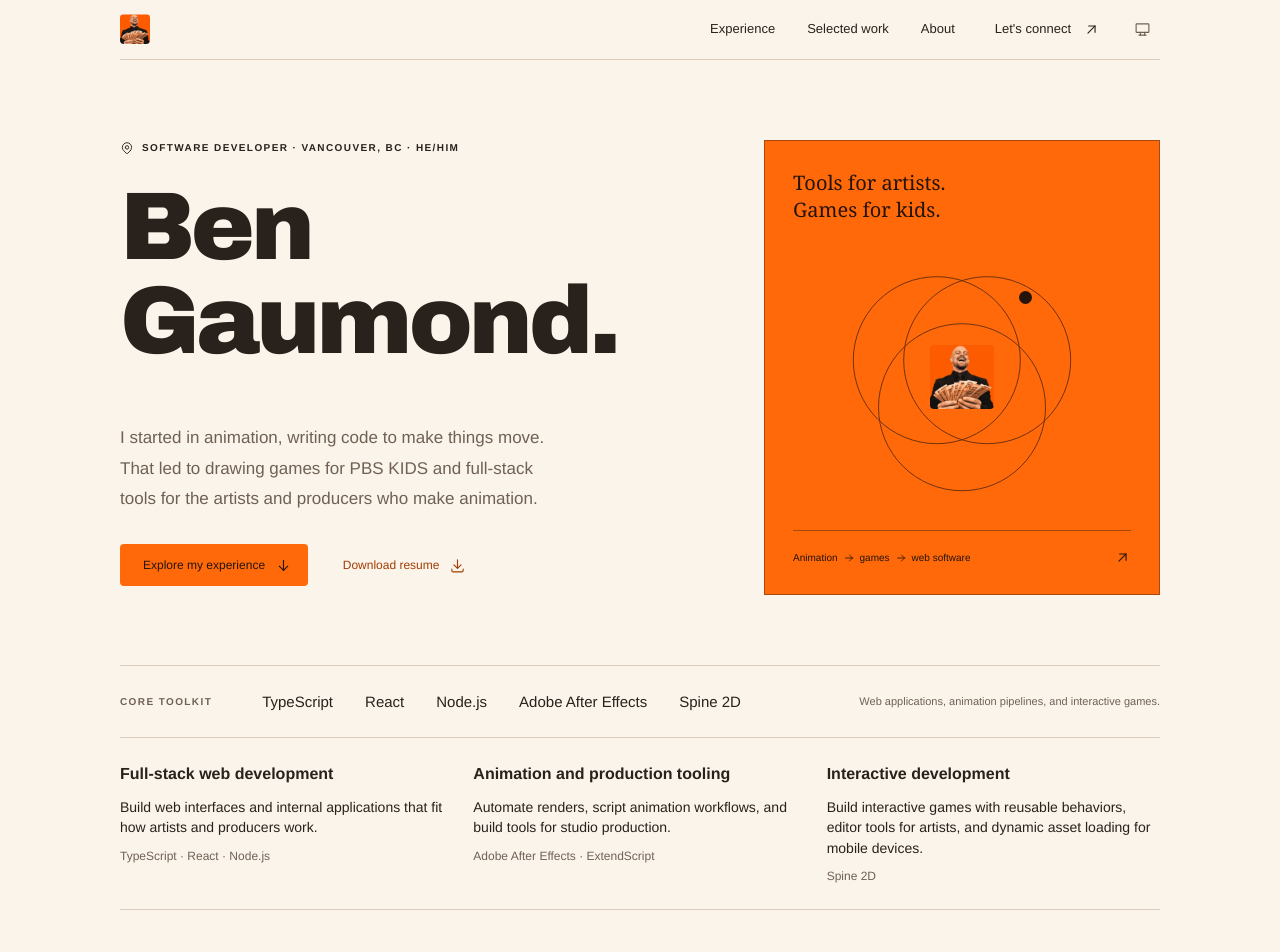
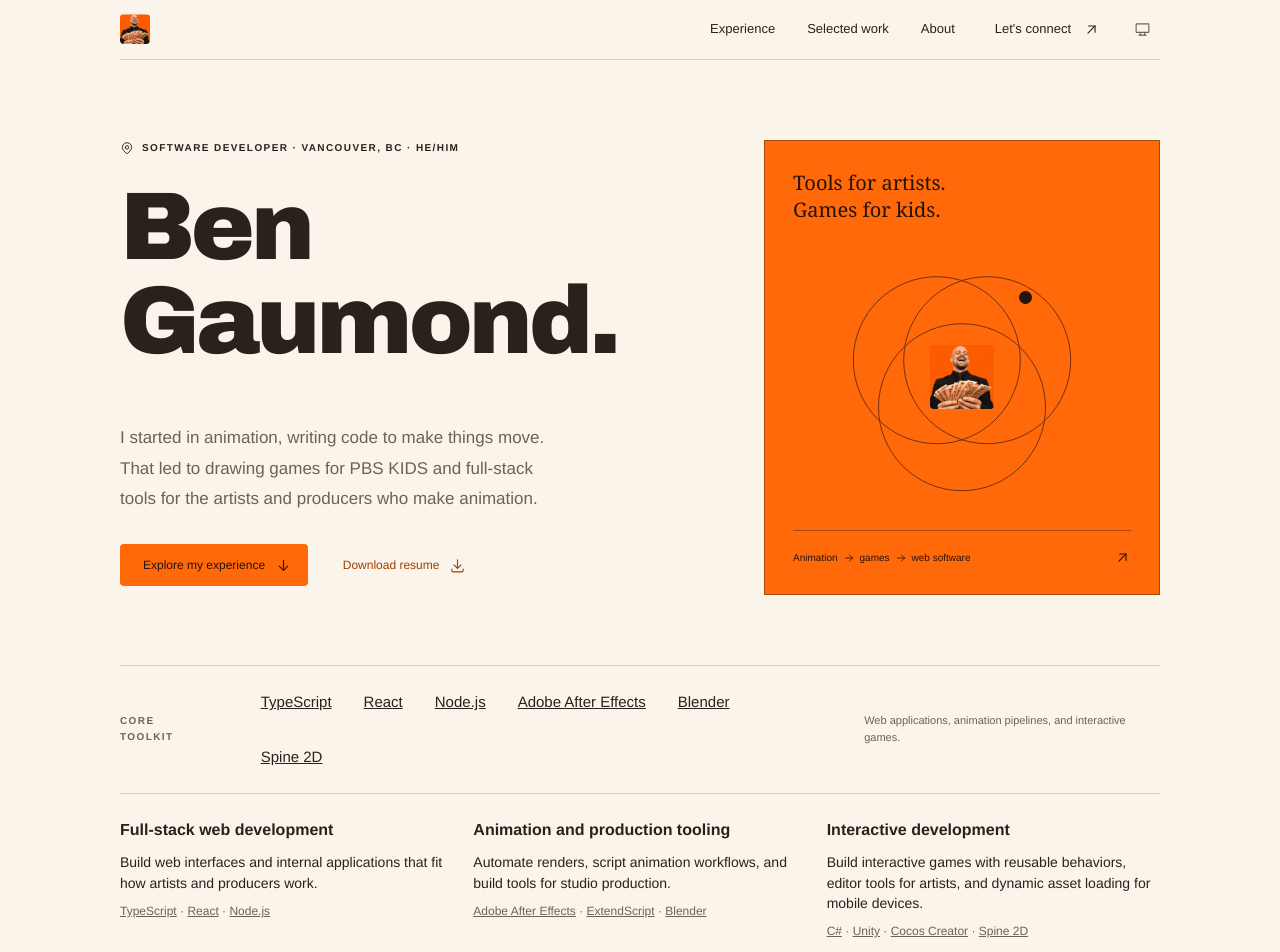
Before and after one commit to BenZed/ben-gaumond-dot-com, a React (Vite) app: page / in a window 1280 px wide. Shown: the top 952 px of the page. Built offline with nearby package versions, Linux system fonts and the light colour scheme.

Commit message:
feat: Link resume tools from the shared catalog

```diff
--- a/content/resume.json
+++ b/content/resume.json
@@ -20,25 +20,67 @@
   "toolkit": {
     "label": "Core toolkit",
     "note": "Web applications, animation pipelines, and interactive games.",
+    "featuredToolIds": ["typescript", "react", "node-js", "after-effects", "blender", "spine-2d"],
     "areas": [
       {
         "label": "Full-stack web development",
-        "tools": ["TypeScript", "React", "Node.js"],
+        "toolIds": ["typescript", "react", "node-js"],
         "summary": "Build web interfaces and internal applications that fit how artists and producers work."
       },
       {
         "label": "Animation and production tooling",
-        "tools": ["Adobe After Effects", "ExtendScript"],
+        "toolIds": ["after-effects", "extendscript", "blender"],
         "summary": "Automate renders, script animation workflows, and build tools for studio production."
       },
       {
         "label": "Interactive development",
-        "tools": ["Spine 2D"],
+        "toolIds": ["c-sharp", "unity", "cocos-creator", "spine-2d"],
         "summary": "Build interactive games with reusable behaviors, editor tools for artists, and dynamic asset loading for mobile devices."
       }
     ]
   },
-  "technologies": ["TypeScript", "React", "Node.js", "Adobe After Effects", "Spine 2D"],
+  "tools": {
+    "typescript": {
+      "label": "TypeScript",
+      "url": "https://www.typescriptlang.org/"
+    },
+    "react": {
+      "label": "React",
+      "url": "https://react.dev/"
+    },
+    "node-js": {
+      "label": "Node.js",
+      "url": "https://nodejs.org/"
+    },
+    "after-effects": {
+      "label": "Adobe After Effects",
+      "url": "https://www.adobe.com/products/aftereffects.html"
+    },
+    "extendscript": {
+      "label": "ExtendScript",
+      "url": "https://helpx.adobe.com/after-effects/using/scripts.html"
+    },
+    "blender": {
+      "label": "Blender",
+      "url": "https://www.blender.org/"
+    },
+    "c-sharp": {
+      "label": "C#",
+      "url": "https://learn.microsoft.com/en-us/dotnet/csharp/"
+    },
+    "unity": {
+      "label": "Unity",
+      "url": "https://unity.com/"
+    },
+    "cocos-creator": {
+      "label": "Cocos Creator",
+      "url": "https://www.cocos.com/en/creator"
+    },
+    "spine-2d": {
+      "label": "Spine 2D",
+      "url": "https://esotericsoftware.com/"
+    }
+  },
   "experience": {
     "section": {
       "id": "experience",
--- a/src/App.tsx
+++ b/src/App.tsx
@@ -4,6 +4,7 @@ import { PrintContact } from './components/PrintContact'
 import { SiteFooter } from './components/SiteFooter'
 import { SiteHeader } from './components/SiteHeader'
 import { Toolkit } from './components/Toolkit'
+import { resolveTools } from './resolveTools'
 import type { Resume } from './Resume'
 import { AboutSection } from './sections/AboutSection'
 import { ContactSection } from './sections/ContactSection'
@@ -22,10 +23,12 @@ export function App({
   work,
   about,
   contact,
-  technologies,
+  tools,
   heroNote,
   toolkit,
 }: AppProps) {
+  const featuredTools = resolveTools(tools, toolkit.featuredToolIds)
+
   return (
     <MantineProvider
       theme={theme}
@@ -47,13 +50,17 @@ export function App({
 
           <PrintContact profiles={contact.profiles} />
 
-          <Toolkit toolkit={toolkit} technologies={technologies} />
+          <Toolkit toolkit={toolkit} tools={tools} featuredTools={featuredTools} />
 
           <ExperienceSection experience={experience} />
 
           <WorkSection work={work} positions={experience.positions} />
 
-          <AboutSection about={about} location={basics.location} technologies={technologies} />
+          <AboutSection
+            about={about}
+            location={basics.location}
+            technologyLabels={featuredTools.map(({ label }) => label)}
+          />
 
           <ContactSection contact={contact} />
         </Box>
--- a/src/components/Toolkit.tsx
+++ b/src/components/Toolkit.tsx
@@ -1,5 +1,8 @@
-import { Box, Group, SimpleGrid, Stack, Text } from '@mantine/core'
+import { Anchor, Box, Group, SimpleGrid, Stack, Text } from '@mantine/core'
+import { Fragment } from 'react'
 
+import { resolveTools } from '../resolveTools'
+import type { ResolvedTool } from '../resolveTools'
 import type { Resume } from '../Resume'
 
 import typography from '../Typography.module.css'
@@ -7,10 +10,11 @@ import styles from './Toolkit.module.css'
 
 export type ToolkitProps = {
   readonly toolkit: Resume['toolkit']
-  readonly technologies: Resume['technologies']
+  readonly tools: Resume['tools']
+  readonly featuredTools: readonly ResolvedTool[]
 }
 
-export function Toolkit({ toolkit, technologies }: ToolkitProps) {
+export function Toolkit({ toolkit, tools, featuredTools }: ToolkitProps) {
   return (
     <>
       <Box className={styles['technology-strip']}>
@@ -21,10 +25,10 @@ export function Toolkit({ toolkit, technologies }: ToolkitProps) {
           {toolkit.label}
         </Box>
         <Group className={styles['tools']} gap="xl">
-          {technologies.map((technology) => (
-            <Box component="span" key={technology}>
-              {technology}
-            </Box>
+          {featuredTools.map(({ id, label, url }) => (
+            <Anchor key={id} href={url} inherit c="inherit" underline="always">
+              {label}
+            </Anchor>
           ))}
         </Group>
         <Box component="span" className={styles['strip-note']}>
@@ -38,7 +42,14 @@ export function Toolkit({ toolkit, technologies }: ToolkitProps) {
               <Text fw={700}>{area.label}</Text>
               <Text size="sm">{area.summary}</Text>
               <Text size="xs" className={styles['area-tools']}>
-                {area.tools.join(' · ')}
+                {resolveTools(tools, area.toolIds).map(({ id, label, url }, index) => (
+                  <Fragment key={id}>
+                    {index > 0 && ' · '}
+                    <Anchor href={url} inherit c="inherit" underline="always">
+                      {label}
+                    </Anchor>
+                  </Fragment>
+                ))}
               </Text>
             </Stack>
           ))}
--- /dev/null
+++ b/src/resolveTools.ts
@@ -0,0 +1,18 @@
+import type { Resume } from './Resume'
+
+type Tool = Resume['tools'][keyof Resume['tools']]
+
+export type ResolvedTool = Tool & { readonly id: string }
+
+export function resolveTools(
+  tools: Readonly<Partial<Record<string, Tool>>>,
+  ids: readonly string[],
+): ResolvedTool[] {
+  return ids.map((id) => {
+    const tool = tools[id]
+    if (!Object.hasOwn(tools, id) || tool === undefined) {
+      throw new Error(`Unknown toolkit tool ID: "${id}"`)
+    }
+    return { ...tool, id }
+  })
+}
--- a/src/sections/AboutSection.tsx
+++ b/src/sections/AboutSection.tsx
@@ -1,5 +1,4 @@
 import { Box, Text } from '@mantine/core'
-import { useMemo } from 'react'
 
 import { Section } from '../components/Section'
 import type { Resume } from '../Resume'
@@ -7,17 +6,16 @@ import type { Resume } from '../Resume'
 import sectionStyles from '../components/Section.module.css'
 import styles from './AboutSection.module.css'
 
+const technologyListFormatter = new Intl.ListFormat('en-US')
+
 export type AboutSectionProps = {
   readonly about: Resume['about']
   readonly location: Resume['basics']['location']
-  readonly technologies: Resume['technologies']
+  readonly technologyLabels: readonly string[]
 }
 
-export function AboutSection({ about, location, technologies }: AboutSectionProps) {
-  const technologyList = useMemo(
-    () => new Intl.ListFormat('en-US').format(technologies),
-    [technologies],
-  )
+export function AboutSection({ about, location, technologyLabels }: AboutSectionProps) {
+  const technologyList = technologyListFormatter.format(technologyLabels)
 
   return (
     <Section
```
Also changed, not shown: 2 other files (tests, documents, lock files or other folders).
